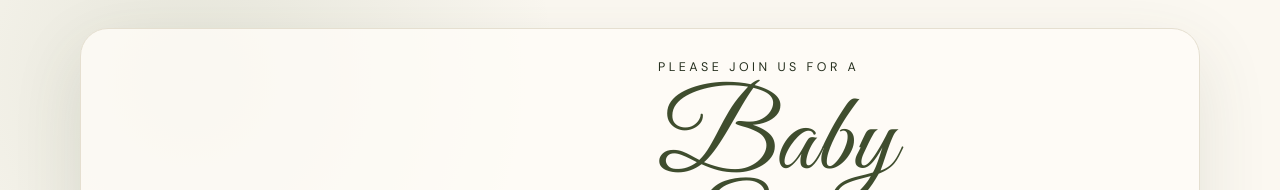
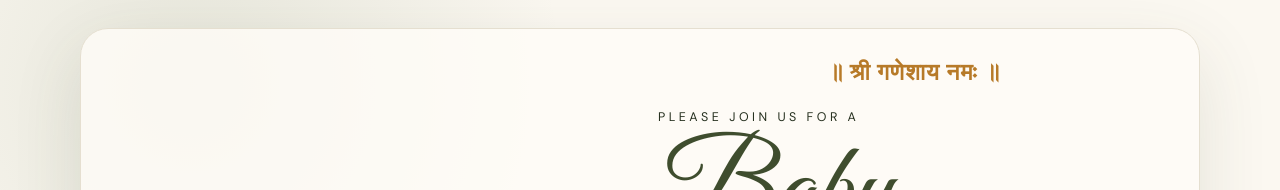
Before and after one commit to JiniPatel10/Baby-shower, a plain HTML site: page index.html in a window 1280 px wide. Shown: the top 190 px of the page. Drawn offline with nearby package versions, Linux system fonts and the light colour scheme.

Commit message:
Add Ganesh mantra styling and content to invitation

```diff
--- a/index.html
+++ b/index.html
@@ -32,6 +32,15 @@
       background:rgba(255,253,248,.8); box-shadow:0 24px 70px rgba(63,77,46,.12);
       border-radius:28px;
     }
+    .ganesh-mantra {
+  font-family: "Cormorant Garamond", serif;
+  font-size: 1.45rem;
+  font-weight: 600;
+  color: var(--gold);
+  letter-spacing: 0.04em;
+  text-align: center;
+  margin-bottom: 22px;
+}
     .invitation {
       width:100%; display:block; border-radius:18px; box-shadow:0 12px 35px rgba(0,0,0,.12);
     }
@@ -88,6 +97,7 @@
           <img class="invitation" src="invitation.png" alt="Baby Shower invitation for Jini & Charmin">
         </div>
         <div class="hero-copy">
+          <div class="ganesh-mantra">॥ श्री गणेशाय नमः ॥</div>
           <div class="eyebrow">Please join us for a</div>
           <h1>Baby Shower</h1>
           <div class="names">Honouring Jini &amp; Charmin</div>
```
